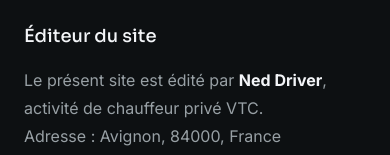
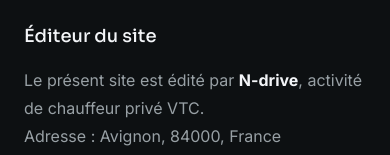
Before and after one commit to Nassim84/uber-driver-landing, a Next.js app: page /mentions-legales in a window 390 px wide. Shown: the part 427-582 px from the top of the page. Built offline with nearby package versions, Linux system fonts and the light colour scheme.

Commit message:
seo: aligner le nom de marque sur la fiche Google (Ned Driver -> N-drive)
Cohérence NAP (nom/adresse/téléphone) entre le site et la fiche Google
Business Profile « N-drive », un signal important pour le SEO local.

Co-Authored-By: Claude Opus 5.5 <noreply@anthropic.com>

```diff
--- a/app/layout.tsx
+++ b/app/layout.tsx
@@ -9,23 +9,24 @@ const sora = Sora({ subsets: ["latin"], variable: "--font-sora" });
 export const metadata: Metadata = {
 	metadataBase: new URL("https://ndrive.fr"),
 	title: {
-		default: "Chauffeur privé VTC Avignon | Aéroport & gare – Ned Driver",
-		template: "%s | Ned Driver",
+		default: "Chauffeur privé VTC Avignon | Aéroport & gare – N-drive",
+		template: "%s | N-drive",
 	},
 	description:
 		"Chauffeur privé VTC à Avignon 24h/24 : transferts aéroport Marseille, gares TGV, Aix, Nîmes, Montpellier. Devis gratuit en quelques minutes.",
-	applicationName: "Ned Driver",
+	applicationName: "N-drive",
 	keywords: [
 		"VTC Avignon",
 		"chauffeur privé Avignon",
 		"transfert aéroport Marseille",
 		"VTC Aix-en-Provence",
 		"chauffeur Provence",
-		"Ned Driver",
+		"N-drive",
+		"Ndrive",
 	],
-	authors: [{ name: "Ned Driver" }],
-	creator: "Ned Driver",
-	publisher: "Ned Driver",
+	authors: [{ name: "N-drive" }],
+	creator: "N-drive",
+	publisher: "N-drive",
 	robots: {
 		index: true,
 		follow: true,
@@ -34,8 +35,8 @@ export const metadata: Metadata = {
 	openGraph: {
 		type: "website",
 		locale: "fr_FR",
-		siteName: "Ned Driver",
-		title: "Ned Driver | Chauffeur privé VTC en Provence",
+		siteName: "N-drive",
+		title: "N-drive | Chauffeur privé VTC en Provence",
 		description:
 			"Chauffeur privé disponible 24h/24 et 7j/7 pour vos trajets en Provence.",
 		images: [
@@ -43,13 +44,13 @@ export const metadata: Metadata = {
 				url: "/images/og-image.jpg",
 				width: 1200,
 				height: 630,
-				alt: "Berline de chauffeur privé Ned Driver",
+				alt: "Berline de chauffeur privé N-drive",
 			},
 		],
 	},
 	twitter: {
 		card: "summary_large_image",
-		title: "Ned Driver | Chauffeur privé VTC en Provence",
+		title: "N-drive | Chauffeur privé VTC en Provence",
 		description: "Chauffeur privé disponible 24h/24 et 7j/7 en Provence.",
 		images: ["/images/og-image.jpg"],
 	},
--- a/app/mentions-legales/page.tsx
+++ b/app/mentions-legales/page.tsx
@@ -3,17 +3,17 @@ import { ArrowLeft, ShieldCheck } from 'lucide-react'
 
 export const metadata = {
   title: 'Mentions légales',
-  description: 'Mentions légales et informations réglementaires de Ned Driver, chauffeur privé VTC en Provence.',
+  description: 'Mentions légales et informations réglementaires de N-drive, chauffeur privé VTC en Provence.',
   alternates: { canonical: '/mentions-legales' },
 }
 
 const sections = [
-  ['Éditeur du site', <>Le présent site est édité par <strong>Ned Driver</strong>, activité de chauffeur privé VTC.<br />Adresse : Avignon, 84000, France<br />Téléphone : <a href="tel:+33767603284">+33 7 67 60 32 84</a><br />E-mail : <a href="mailto:ned.driver84@gmail.com">ned.driver84@gmail.com</a></>],
+  ['Éditeur du site', <>Le présent site est édité par <strong>N-drive</strong>, activité de chauffeur privé VTC.<br />Adresse : Avignon, 84000, France<br />Téléphone : <a href="tel:+33767603284">+33 7 67 60 32 84</a><br />E-mail : <a href="mailto:ned.driver84@gmail.com">ned.driver84@gmail.com</a></>],
   ['Hébergement', <>Le site est hébergé par Vercel Inc.<br />340 S Lemon Ave #4133, Walnut, CA 91789, États-Unis<br /><a href="https://vercel.com" target="_blank" rel="noreferrer">vercel.com</a></>],
   ['Propriété intellectuelle', <>L’ensemble des contenus présents sur ce site — textes, photographies, identité visuelle et éléments graphiques — est protégé par les dispositions françaises et internationales relatives à la propriété intellectuelle. Toute reproduction ou représentation, totale ou partielle, est interdite sans autorisation préalable.</>],
   ['Données personnelles', <>Les informations transmises via le formulaire de demande de devis sont utilisées uniquement pour répondre à votre demande et organiser votre trajet. Elles ne sont pas vendues ni cédées à des tiers. Vous pouvez exercer vos droits d’accès, de rectification ou d’effacement en écrivant à <a href="mailto:ned.driver84@gmail.com">ned.driver84@gmail.com</a>.</>],
   ['Cookies', <>Ce site utilise uniquement les cookies strictement nécessaires à son fonctionnement, le cas échéant. Les outils de mesure d’audience ou services tiers seront indiqués et soumis à votre consentement lorsqu’il est requis.</>],
-  ['Responsabilité', <>Ned Driver s’efforce d’assurer l’exactitude et la disponibilité des informations publiées. Les horaires, zones desservies et modalités de réservation peuvent évoluer. Les informations contractuelles applicables à une course sont confirmées lors de la réservation.</>],
+  ['Responsabilité', <>N-drive s’efforce d’assurer l’exactitude et la disponibilité des informations publiées. Les horaires, zones desservies et modalités de réservation peuvent évoluer. Les informations contractuelles applicables à une course sont confirmées lors de la réservation.</>],
 ]
 
 export default function MentionsLegalesPage() {
--- a/app/page.tsx
+++ b/app/page.tsx
@@ -17,7 +17,7 @@ const localBusinessJsonLd = {
 	"@context": "https://schema.org",
 	"@type": "LocalBusiness",
 	"@id": "https://ndrive.fr/#business",
-	name: "Ned Driver",
+	name: "N-drive",
 	description: "Chauffeur privé VTC disponible 24h/24 et 7j/7 en Provence.",
 	url: "https://ndrive.fr/",
 	telephone: "+33767603284",
--- a/components/hero.tsx
+++ b/components/hero.tsx
@@ -8,7 +8,7 @@ export function Hero() {
       <div className="absolute inset-0 -z-10">
         <Image
           src="/images/hero-car.webp"
-          alt="Berline noire de luxe Ned Driver la nuit en ville"
+          alt="Berline noire de luxe N-drive la nuit en ville"
           fill
           priority
           sizes="100vw"
--- a/components/reviews.tsx
+++ b/components/reviews.tsx
@@ -14,7 +14,7 @@ const REVIEWS = [
   {
     name: "Sophie L.",
     trip: "Soirée · Avignon",
-    text: "Réservation simple et rapide, chauffeur adorable. On s’est sentis en sécurité toute la soirée. Merci Ned Driver !",
+    text: "Réservation simple et rapide, chauffeur adorable. On s’est sentis en sécurité toute la soirée. Merci N-drive !",
   },
   {
     name: "Karim B.",
--- a/components/site-footer.tsx
+++ b/components/site-footer.tsx
@@ -22,9 +22,9 @@ export function SiteFooter() {
     <footer className="border-t border-border bg-card/60">
       <div className="mx-auto grid max-w-7xl gap-12 px-4 py-14 sm:px-6 lg:grid-cols-3 lg:px-8">
         <div>
-          <a href="#accueil" className="flex items-center gap-1 font-display text-2xl font-bold">
-            <span className="text-foreground">Ned</span>
-            <span className="text-primary">Driver</span>
+          <a href="#accueil" className="flex items-center font-display text-2xl font-bold">
+            <span className="text-foreground">N-</span>
+            <span className="text-primary">drive</span>
           </a>
           <div className="mt-4 h-1 w-16 rounded-full bg-primary" />
           <p className="mt-5 max-w-sm text-sm leading-relaxed text-muted-foreground">
@@ -71,7 +71,7 @@ export function SiteFooter() {
 
       <div className="border-t border-border">
         <div className="mx-auto flex max-w-7xl flex-col items-center justify-between gap-2 px-4 py-6 text-xs text-muted-foreground sm:flex-row sm:px-6 lg:px-8">
-          <p>© {new Date().getFullYear()} Ned Driver — Tous droits réservés.</p>
+          <p>© {new Date().getFullYear()} N-drive — Tous droits réservés.</p>
           <p>Chauffeur privé VTC · Provence-Alpes-Côte d’Azur</p>
         </div>
       </div>
--- a/components/site-header.tsx
+++ b/components/site-header.tsx
@@ -37,9 +37,9 @@ export function SiteHeader() {
       )}
     >
       <div className="mx-auto flex h-16 max-w-7xl items-center justify-between gap-4 px-4 sm:px-6 lg:h-20 lg:px-8">
-        <a href="#accueil" className="group flex items-center gap-1 font-display text-xl font-bold tracking-tight lg:text-2xl">
-          <span className="text-foreground">Ned</span>
-          <span className="text-primary">Driver</span>
+        <a href="#accueil" className="group flex items-center font-display text-xl font-bold tracking-tight lg:text-2xl">
+          <span className="text-foreground">N-</span>
+          <span className="text-primary">drive</span>
         </a>
 
         <nav className="hidden items-center gap-1 lg:flex" aria-label="Navigation principale">
```
Also changed, not shown: 1 other file (tests, documents, lock files or other folders).
